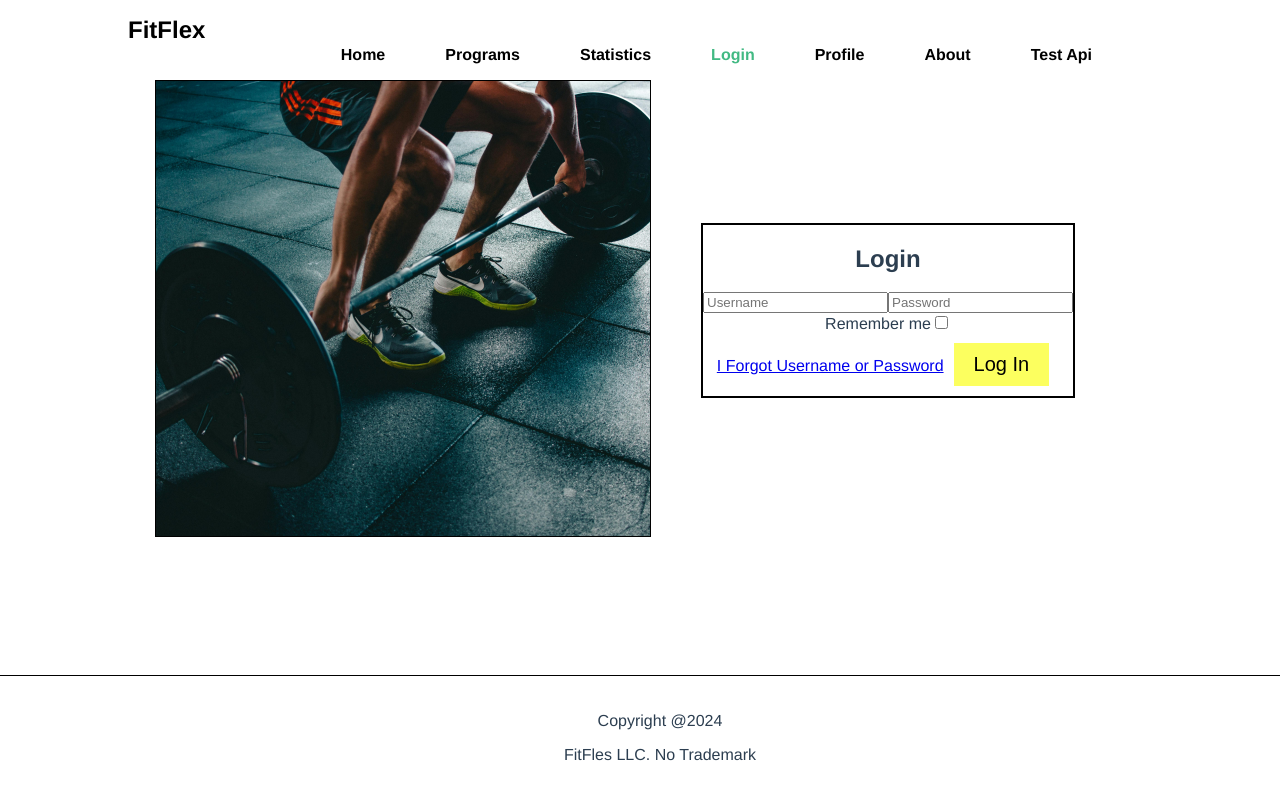
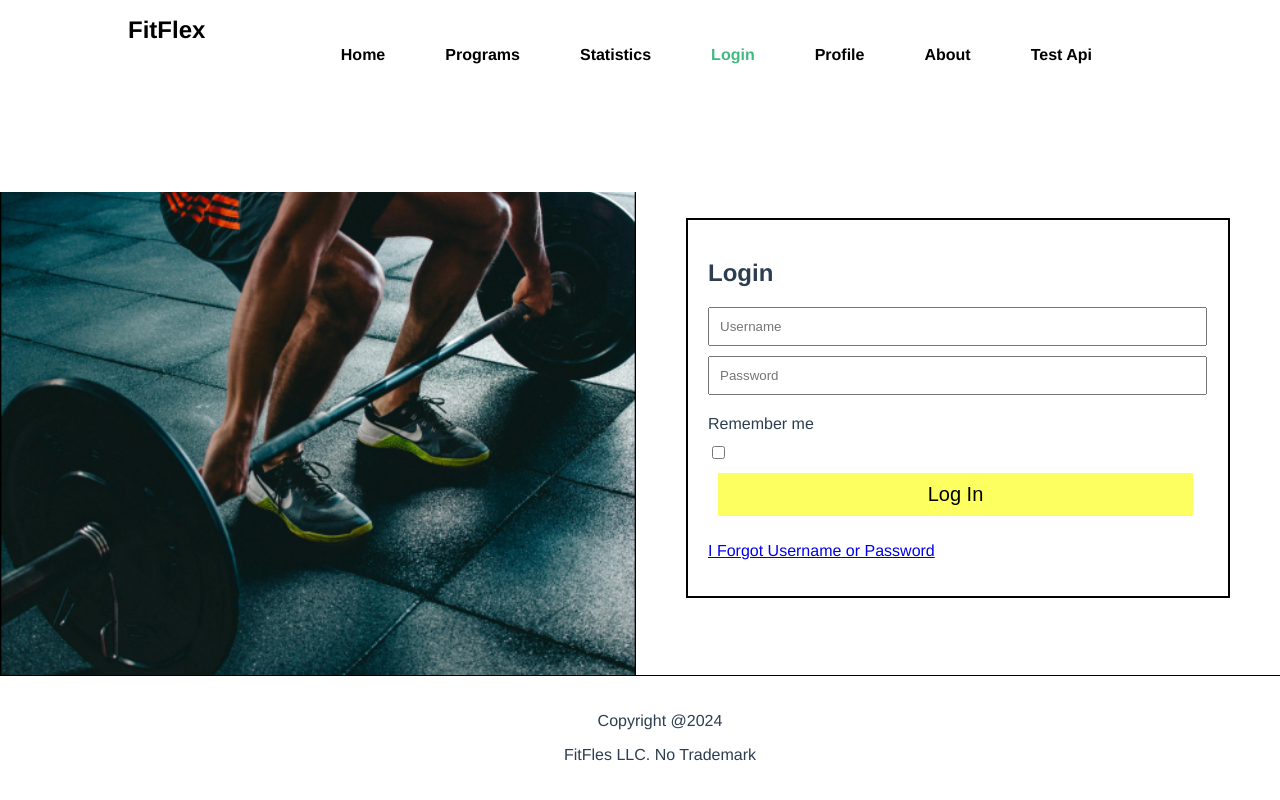
Before and after one commit to 3choz/Fitflex-Frontend, a Vue app: page /login in a window 1280 px wide. Built offline with nearby package versions, Linux system fonts and the light colour scheme.

Commit message:
Styled login page

```diff
--- a/src/assets/styles.css
+++ b/src/assets/styles.css
@@ -1,3 +1,4 @@
+/* Register */
 .user-auth-page-container {
   display: flex;
   justify-content: center;
@@ -16,7 +17,8 @@
   text-align: left;
 }
 
-.register h2 {
+.register h2,
+.login h2 {
   margin-bottom: 20px;
 }
 
@@ -57,19 +59,20 @@
   border: 2px solid black;
 }
 
-
 /* Responsive Styles */
 @media (min-width: 768px) {
-  .signup-container {
+  .user-auth-page-container {
     display: flex;
   }
 
   .signup-image,
-  .register {
+  .register,
+  .login {
     flex: 1;
   }
 
-  .register {
+  .register,
+  .login {
     max-width: 500px;
     margin: auto;
     padding: 40px;
@@ -84,3 +87,31 @@
     border: 2px solid black;
   }
 }
+
+/* Login */
+
+.login-image {
+  background-image: url("../assets/man-lifting.png");
+  background-size: cover;
+  background-position: center;
+  height: 34rem;
+  margin-top: 7rem;
+}
+
+.login input[type="text"],
+.login input[type="password"],
+.login button {
+  width: 95%;
+  padding: 10px;
+  margin-bottom: 10px;
+}
+
+.login {
+  padding: 20px;
+  text-align: left;
+}
+
+.login label {
+  display: block;
+  margin: 10px 0;
+}
--- a/src/views/Login.vue
+++ b/src/views/Login.vue
@@ -1,8 +1,8 @@
 <template>
   <div class="user-auth-page-container">
-    <div>
-      <img alt="Man Lifting" src="../assets/man-lifting.png">
-    </div>
+    <div class="signup-image login-image">
+            <!-- <img alt="Man Lifting" src="../assets/man-lifting.png"> -->
+      </div>
 
     <div class="login user-auth-input-box">
       <h2>Login</h2>
@@ -14,8 +14,8 @@
         <input type="checkbox" id="remember" name="remember">
       </div>
 
-      <router-link to="/forgot">I Forgot Username or Password</router-link>
       <button class="button-link">Log In</button>
+      <p><router-link to="/forgot">I Forgot Username or Password</router-link></p>
     </div>
   </div>
 </template>
```
Lines whose indentation alone changed are shown as unchanged.
